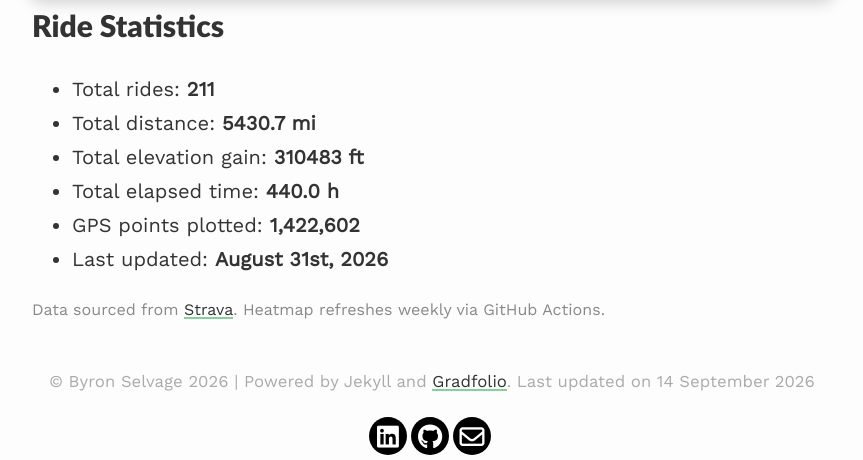
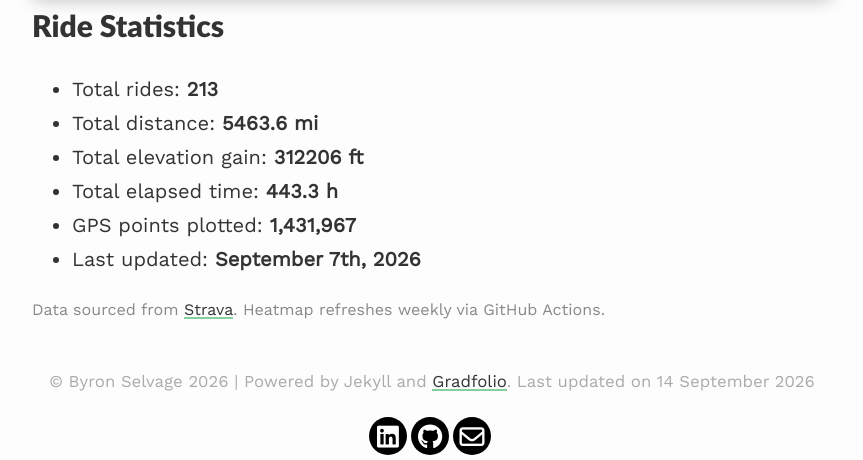
Before and after one commit to Byron-Selvage/Byron-Selvage.github.io, a Jekyll site: the page built from _pages/heatmap.md, in a window 1280 px wide. Shown: the part 842-1302 px from the top of the page, without its empty margins (208-1071 px from the left). Built offline with Jekyll 4.4.1, drawn with Linux system fonts in a browser that asks for light colours.

Commit message:
chore: update strava heatmap [skip ci]

```diff
--- a/_pages/heatmap.md
+++ b/_pages/heatmap.md
@@ -23,12 +23,12 @@ All my outdoor rides, visualized. Updated automatically every week.
 <!-- STATS:START -->
 ## Ride Statistics
 
-- Total rides: **211**
-- Total distance: **5430.7 mi**
-- Total elevation gain: **310483 ft**
-- Total elapsed time: **440.0 h**
-- GPS points plotted: **1,422,602**
-- Last updated: **August 31st, 2026**
+- Total rides: **213**
+- Total distance: **5463.6 mi**
+- Total elevation gain: **312206 ft**
+- Total elapsed time: **443.3 h**
+- GPS points plotted: **1,431,967**
+- Last updated: **September 7th, 2026**
 <!-- STATS:END -->
 
 <p style="font-size: 0.8em; color: #888; margin-top: 8px;">
```
